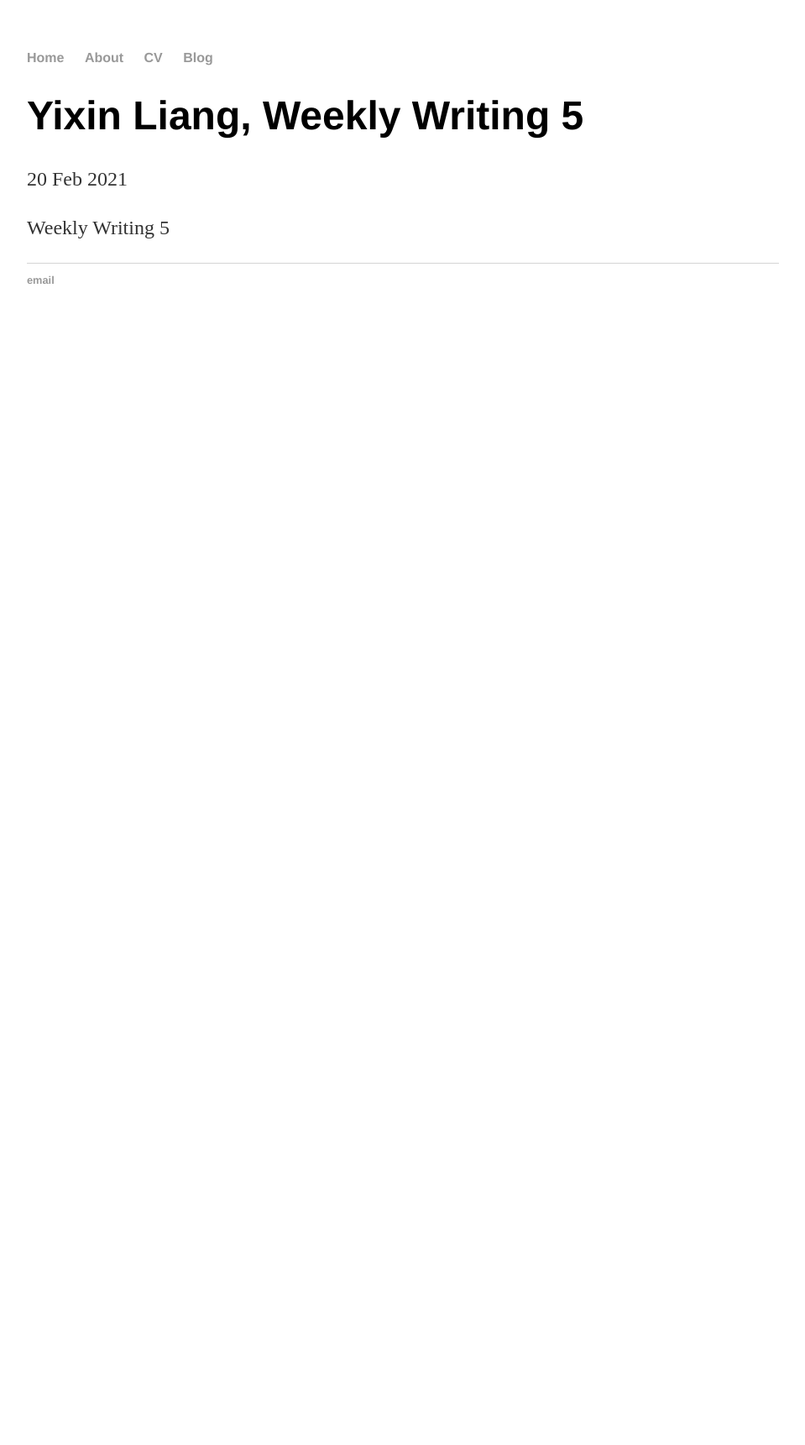
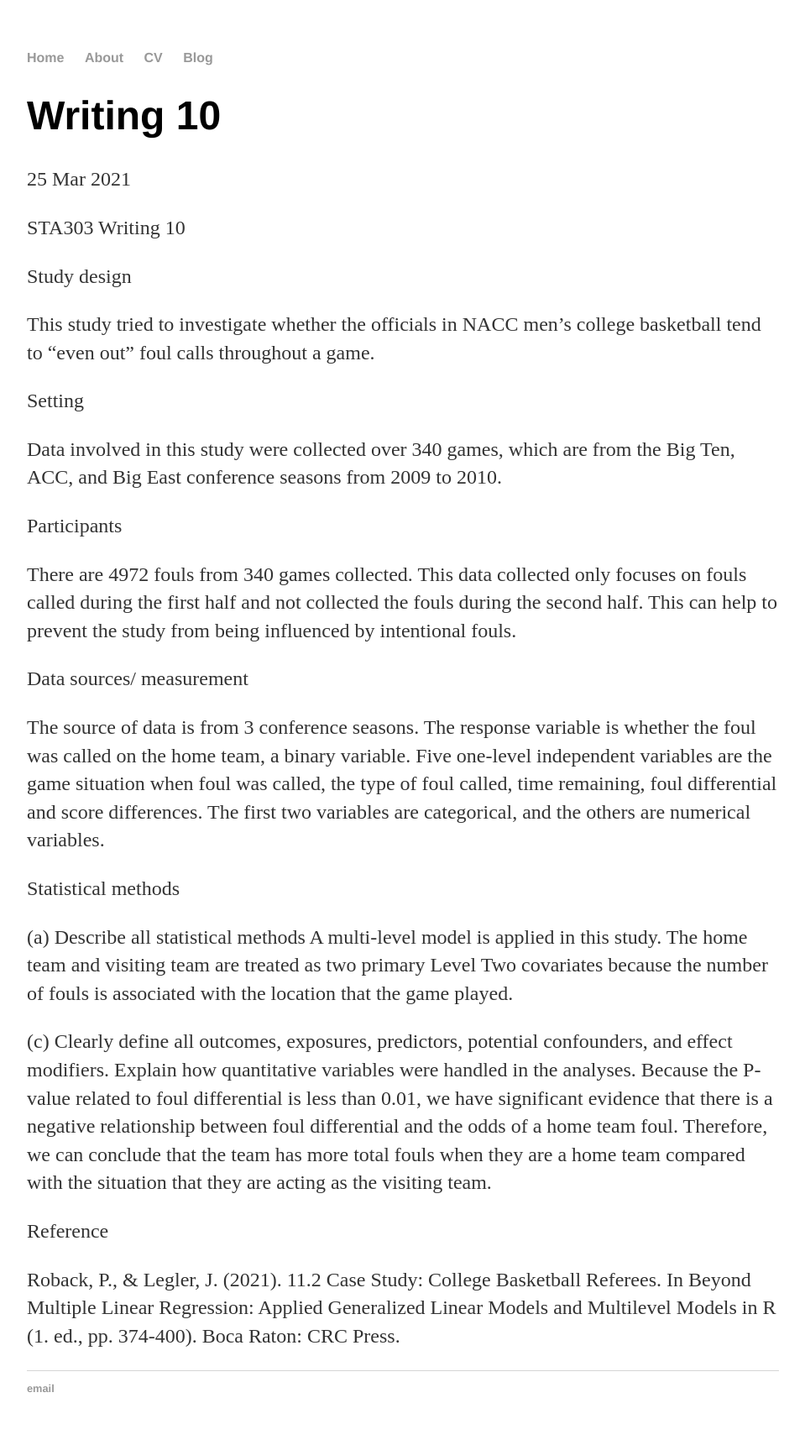
Before and after one commit to YixinLiang/YixinLiang.github.io, a Jekyll site: the page built from _posts/2021-02-20-Liang-Yixin-Weekly-Writing.md, in a window 1280 px wide. Shown: the whole page at 84% size, without its empty margins (160-1119 px from the left). Built offline with Jekyll 4.4.1, drawn with Linux system fonts in a browser that asks for light colours; before the commit the page ends 900 px from its top, so only the background shows below that.

Commit message:
Update 2021-02-20-Liang-Yixin-Weekly-Writing.md

```diff
--- a/_posts/2021-02-20-Liang-Yixin-Weekly-Writing.md
+++ b/_posts/2021-02-20-Liang-Yixin-Weekly-Writing.md
@@ -1,7 +1,22 @@
 ---
 layout: post
-title: "Yixin Liang, Weekly Writing 5"
-date: 2021-02-20
+title: "Writing 10"
+date: 2021-03-25
 ---
 
-Weekly Writing 5
+<p>STA303 Writing 10
+<p>Study design
+<p>This study tried to investigate whether the officials in NACC men’s college basketball tend to “even out” foul calls throughout a game.
+<p>Setting
+<p>Data involved in this study were collected over 340 games, which are from the Big Ten, ACC, and Big East conference seasons from 2009 to 2010.
+<p>Participants
+<p>There are 4972 fouls from 340 games collected. This data collected only focuses on fouls called during the first half and not collected the fouls during the second half. This can help to prevent the study from being influenced by intentional fouls.
+<p>Data sources/ measurement
+<p>The source of data is from 3 conference seasons. The response variable is whether the foul was called on the home team, a binary variable. Five one-level independent variables are the game situation when foul was called, the type of foul called, time remaining, foul differential and score differences. The first two variables are categorical, and the others are numerical variables.
+<p>Statistical methods
+<p>(a) Describe all statistical methods
+A multi-level model is applied in this study. The home team and visiting team are treated as two primary Level Two covariates because the number of fouls is associated with the location that the game played.
+<p>(c) Clearly define all outcomes, exposures, predictors, potential confounders, and effect modifiers. Explain how quantitative variables were handled in the analyses.
+Because the P-value related to foul differential is less than 0.01, we have significant evidence that there is a negative relationship between foul differential and the odds of a home team foul. Therefore, we can conclude that the team has more total fouls when they are a home team compared with the situation that they are acting as the visiting team.
+<p>Reference
+<p>Roback, P., & Legler, J. (2021). 11.2 Case Study: College Basketball Referees. In Beyond Multiple Linear Regression: Applied Generalized Linear Models and Multilevel Models in R (1. ed., pp. 374-400). Boca Raton: CRC Press.
```
